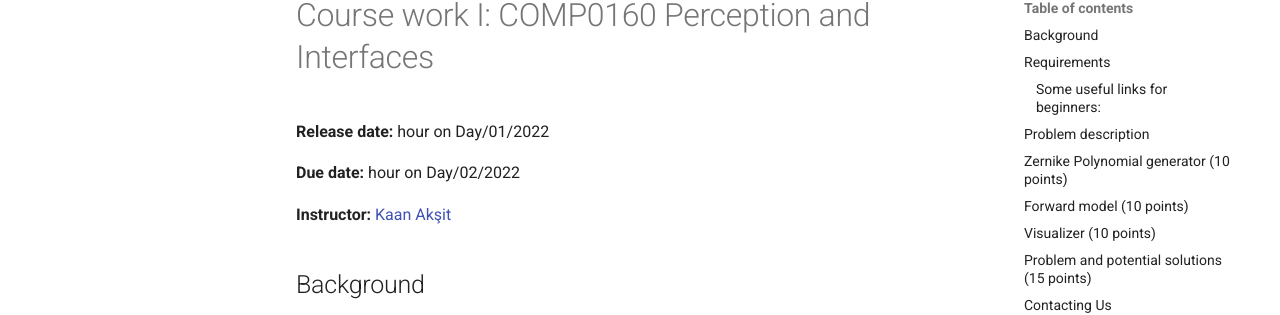
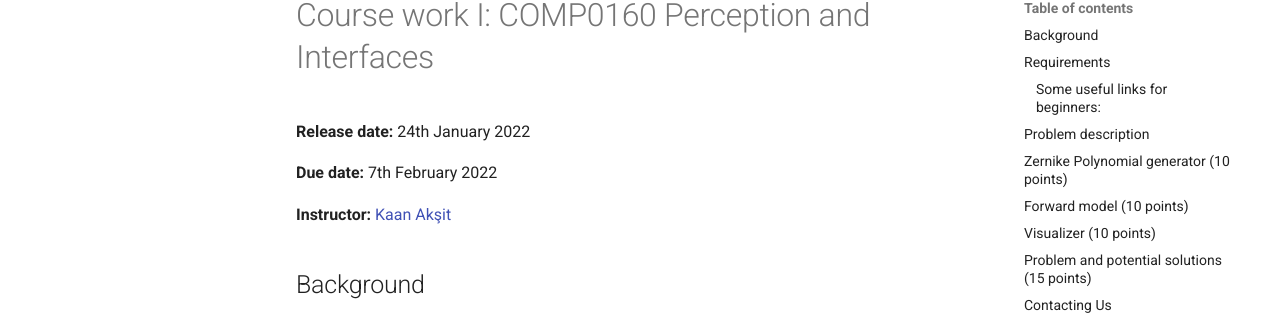
Before and after one commit to complight/complight.github.io, an MkDocs documentation site: the page built from docs/teaching/comp0160_coursework_1.md, in a window 1280 px wide and 900 px high. Shown: the part 197-512 px from the top of the window. Built offline with MkDocs 1.6.1 and Material for MkDocs 9.7.7, drawn with Linux system fonts in a browser that asks for light colours.

Commit message:
Updating the coursework date related parts.

```diff
--- a/docs/teaching/comp0160_coursework_1.md
+++ b/docs/teaching/comp0160_coursework_1.md
@@ -1,9 +1,9 @@
 # Course work I: COMP0160 Perception and Interfaces
 
 
-**Release date:** hour on Day/01/2022
+**Release date:** 24th January 2022
 
-**Due date:** hour on Day/02/2022
+**Due date:**  7th February 2022
 
 **Instructor:** [Kaan Akşit](https://kaanaksit.com)
 
```
